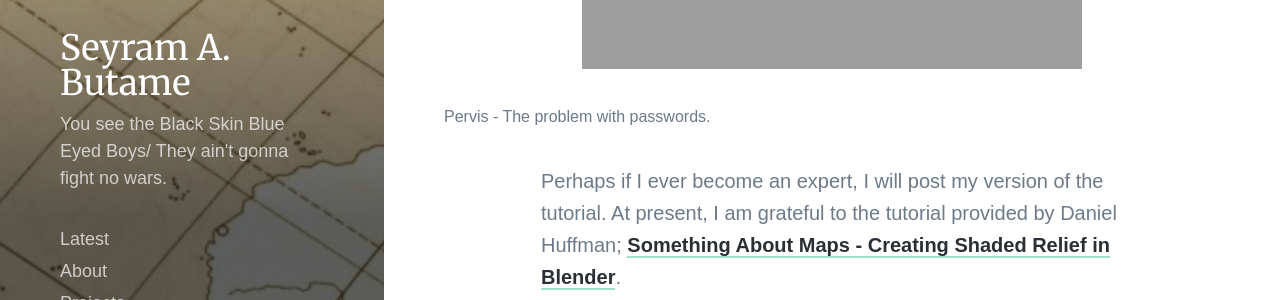
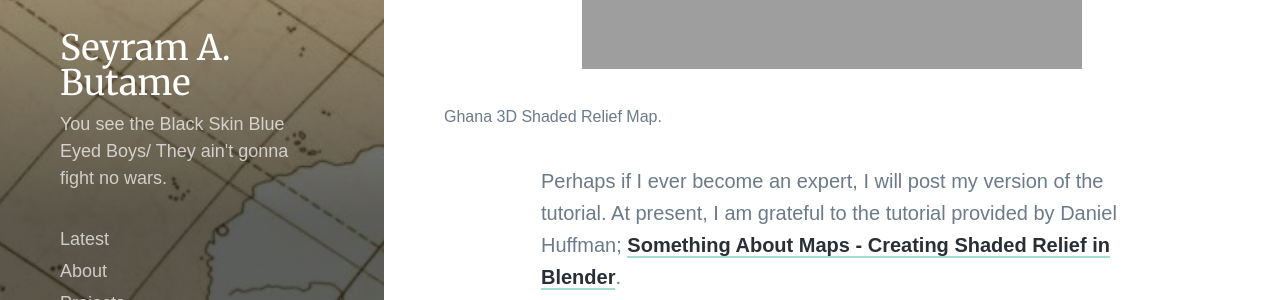
Before and after one commit to butames/blog.github.io, a Jekyll site: the page built from _projects/20220325reliefmap.md, in a window 1280 px wide and 900 px high, scrolled down 692 px. Shown: the part 414-714 px from the top of the window. Built offline with Jekyll 4.4.1, drawn with Linux system fonts in a browser that asks for light colours; nearby versions of some CDN libraries; some web fonts are replaced.

Commit message:
Update 20220325reliefmap.md

```diff
--- a/_projects/20220325reliefmap.md
+++ b/_projects/20220325reliefmap.md
@@ -9,8 +9,8 @@
 
 <figure>
   <p align="center">
-    <img src="{{site.url}}/images/porjects/20220325relief1.png" alt="Ghana - Shaded Relief Map" width="500"/>
-  <figcaption>Pervis - The problem with passwords.</figcaption>
+    <img src="{{site.url}}/images/projects/20220325relief1.png" alt="Ghana Relief Map" width="500"/>
+  <figcaption>Ghana 3D Shaded Relief Map.</figcaption>
   </p>
 </figure>
 
```
